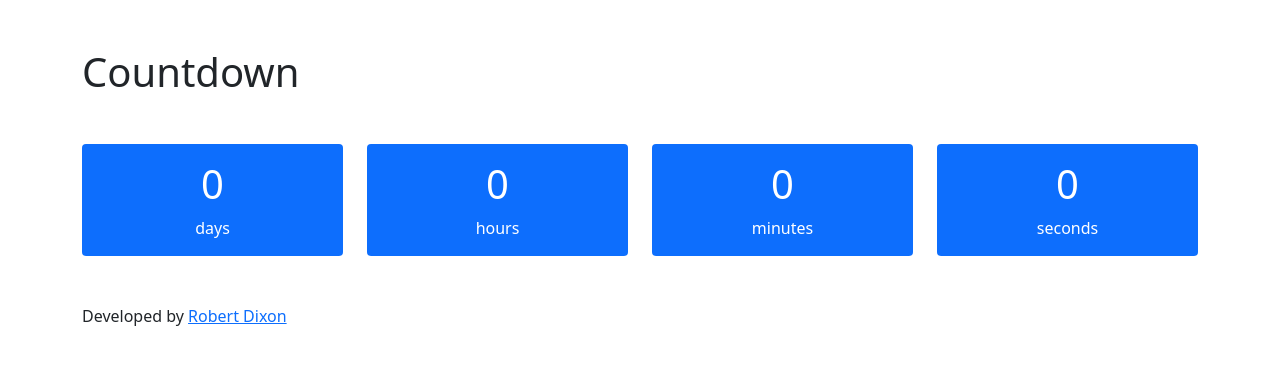
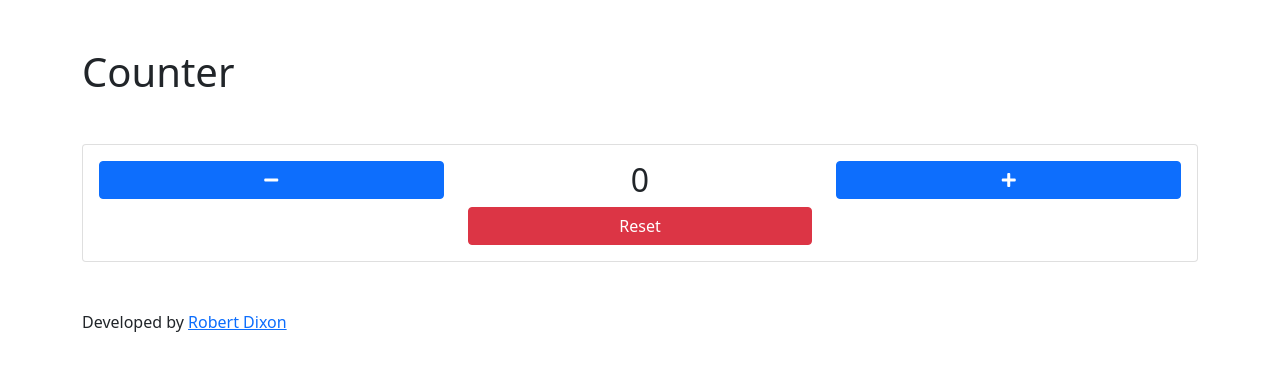
Before and after one commit to robsd/js-counter, a plain HTML site: page index.html in a window 1280 px wide. Drawn offline with nearby package versions, Linux system fonts and the light colour scheme.

Commit message:
Add files via upload

```diff
--- a/index.html
+++ b/index.html
@@ -4,34 +4,25 @@
 		<meta charset="utf-8">
 		<meta name="viewport" content="width=device-width, initial-scale=1">
 		<link rel="stylesheet" href="https://cdnjs.cloudflare.com/ajax/libs/twitter-bootstrap/5.1.0/css/bootstrap.min.css">
-		<title>Countdown</title>
+		<link rel="stylesheet" href="https://cdnjs.cloudflare.com/ajax/libs/font-awesome/5.15.4/css/all.min.css">
+		<title>Counter</title>
 	</head>
 	<body>
 		<div class="container my-5">
-			<h1 class="mb-5">Countdown</h1>
-			<div class="row text-center mb-5">
-				<div class="col-3">
-					<div class="bg-primary text-white rounded py-3">
-						<h1 id="days">0</h1>
-						<span>days</span>
-					</div>
-				</div>
-				<div class="col-3">
-					<div class="bg-primary text-white rounded py-3">
-						<h1 id="hours">0</h1>
-						<span>hours</span>
-					</div>
-				</div>
-				<div class="col-3">
-					<div class="bg-primary text-white rounded py-3">
-						<h1 id="minutes">0</h1>
-						<span>minutes</span>
-					</div>
-				</div>
-				<div class="col-3">
-					<div class="bg-primary text-white rounded py-3">
-						<h1 id="seconds">0</h1>
-						<span>seconds</span>
+			<h1 class="mb-5">Counter</h1>
+			<div class="card mb-5">
+				<div class="card-body">
+					<div class="row">
+						<div class="col">
+							<button class="btn btn-primary w-100" onclick="changeCount('-');"><i class="fas fa-minus"></i></button>
+						</div>
+						<div class="col">
+							<h2 class="text-center" id="count">0</h2>
+							<button class="btn btn-danger w-100" onclick="changeCount('0');">Reset</button>
+						</div>
+						<div class="col">
+							<button class="btn btn-primary w-100" onclick="changeCount('+');"><i class="fas fa-plus"></i></button>
+						</div>
 					</div>
 				</div>
 			</div>
```
